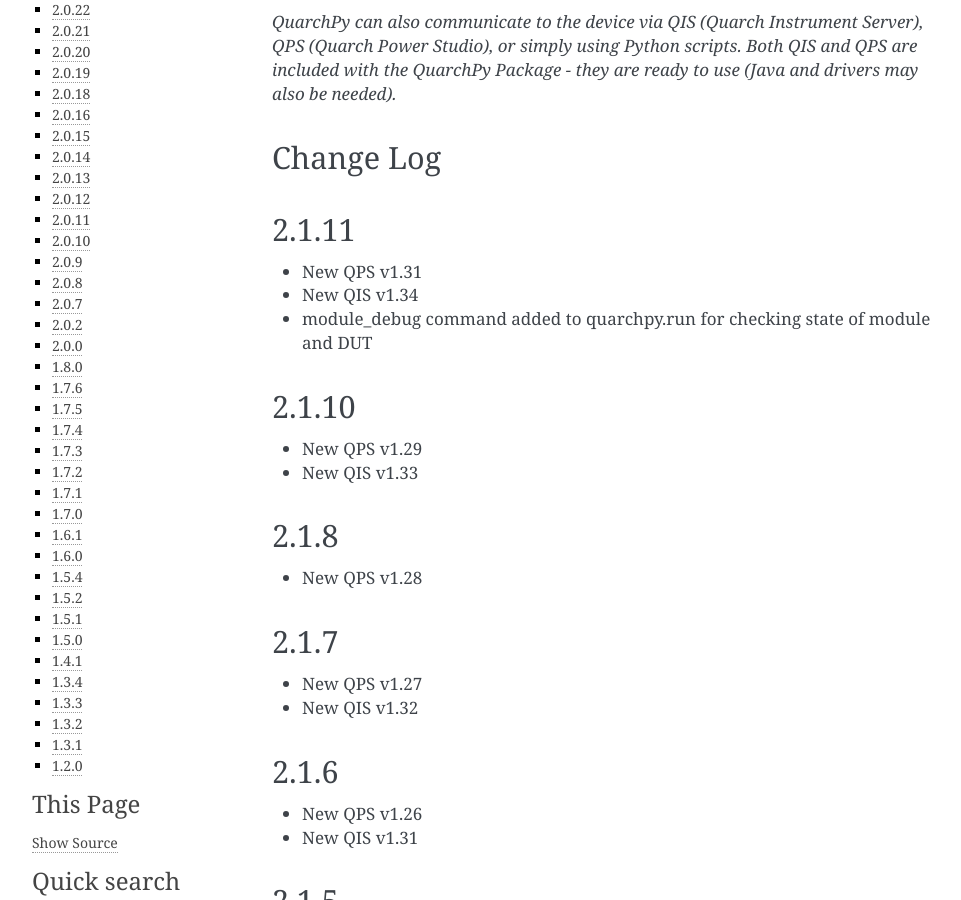
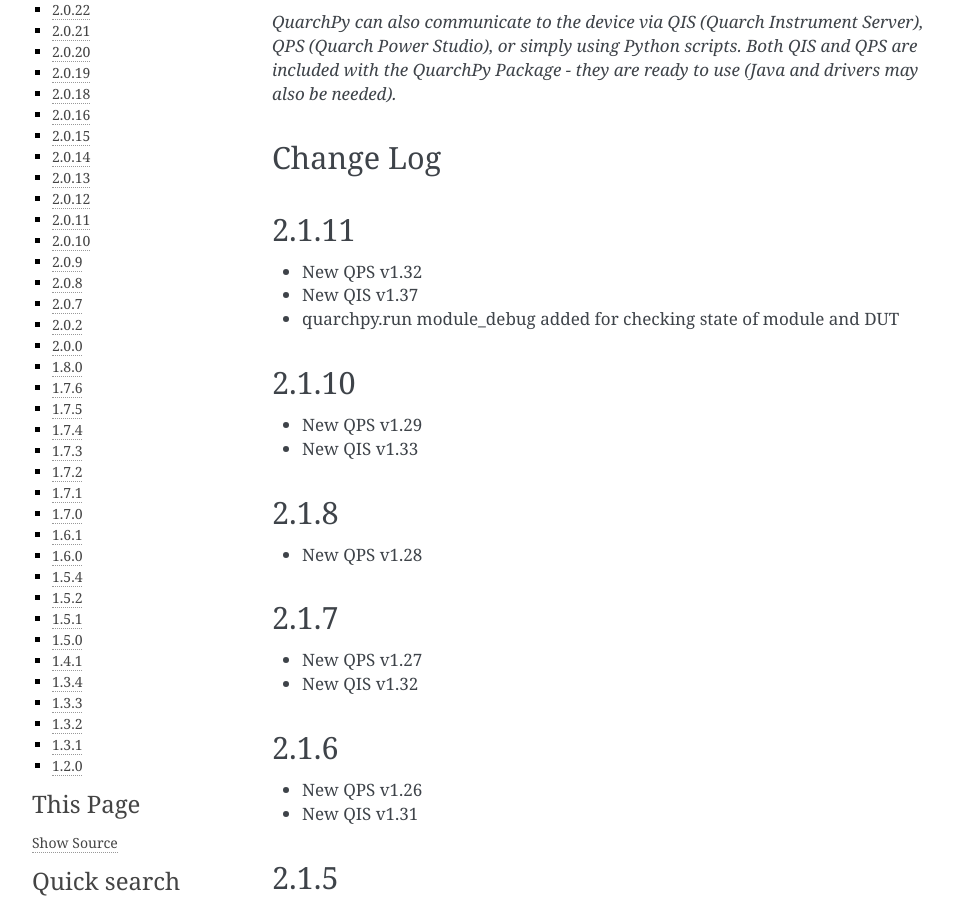
Before and after one commit to QuarchTechnologyLtd/QuarchPy, a Sphinx documentation site: the page built from quarchpy/Docs/CHANGES.rst, in a window 1280 px wide and 900 px high, scrolled down 389 px. Shown: the whole window, without its empty margins (148-1109 px from the left). Built offline with Sphinx 7.4.7, drawn with Linux system fonts in a browser that asks for light colours.

Commit message:
Update docs for public release 2.1.11
git-svn-id: https://quarchserver4.ds.quarch.com/svn/Software/Python/QuarchPy/Trunk@7231 265bcc82-57df-11dd-8522-2d0c19f12d9e

```diff
--- a/quarchpy/Docs/CHANGES.rst
+++ b/quarchpy/Docs/CHANGES.rst
@@ -15,9 +15,9 @@
 
 2.1.11
 ------
-- New QPS v1.31
-- New QIS v1.34
-- module_debug command added to quarchpy.run for checking state of module and DUT
+- New QPS v1.32
+- New QIS v1.37
+- quarchpy.run module_debug added for checking state of module and DUT
 
 2.1.10
 ------
--- a/quarchpy/_version.py
+++ b/quarchpy/_version.py
@@ -1 +1 @@
-__version__ = "2.1.11.dev7"
+__version__ = "2.1.11"
```
